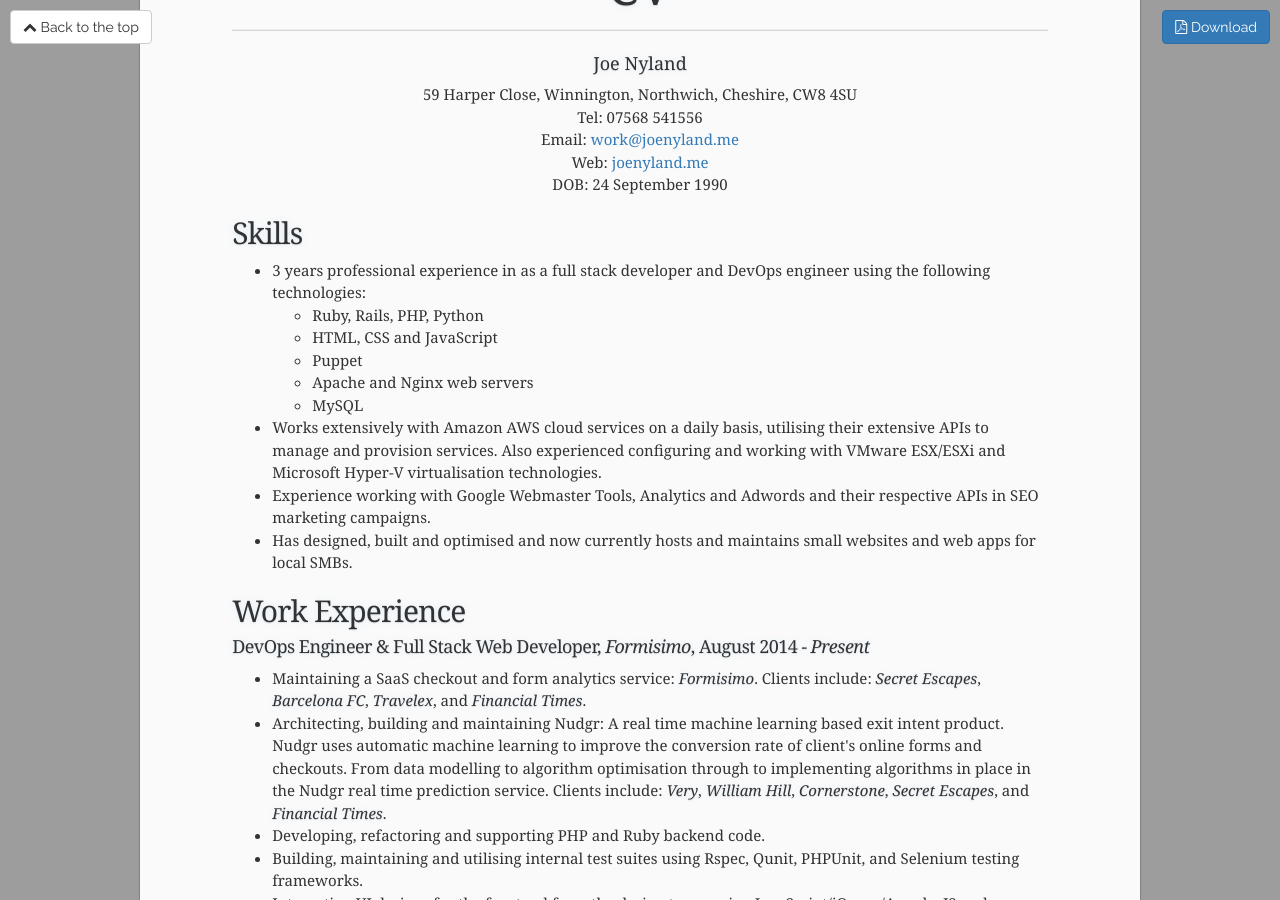
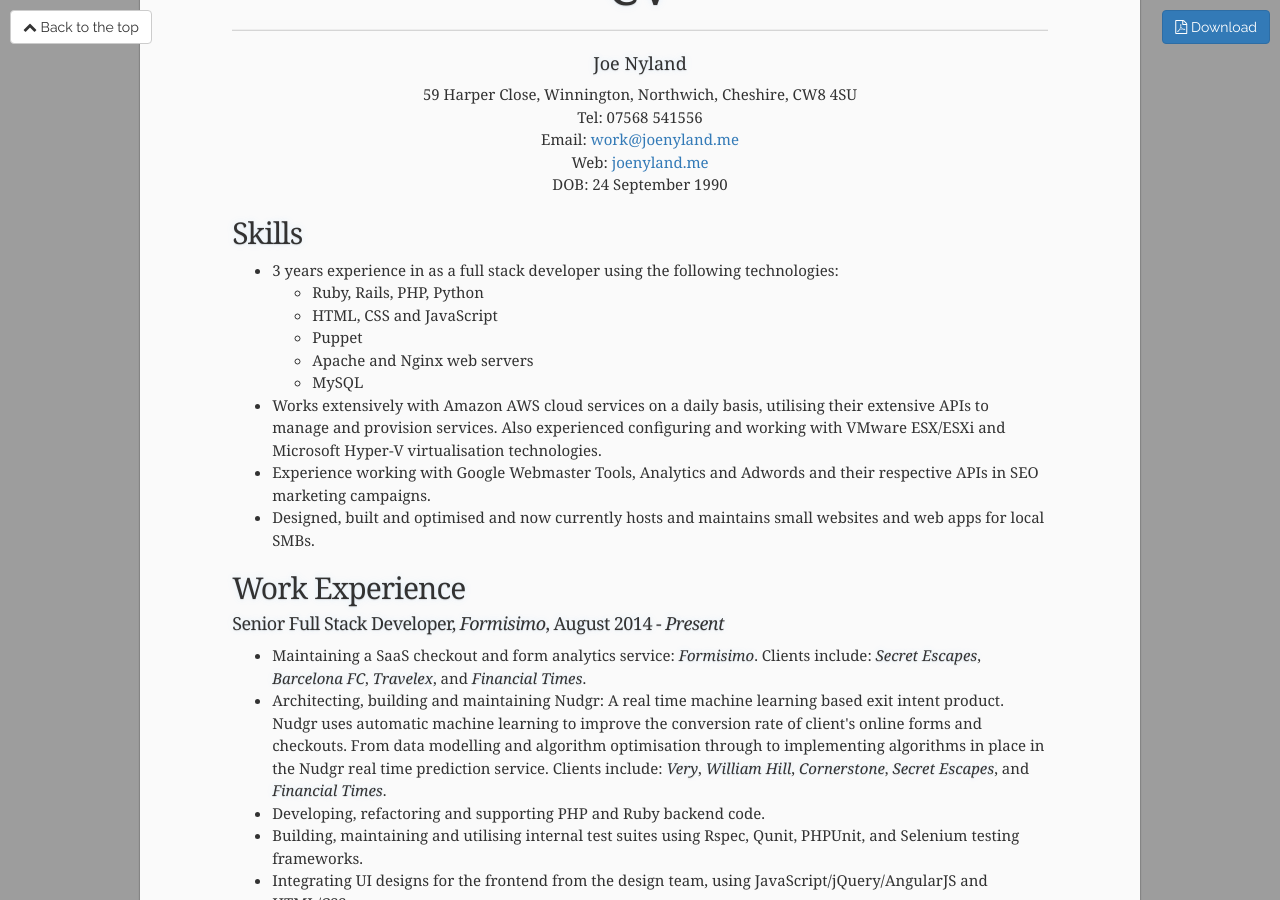
Before and after one commit to JoeNyland/joenyland.github.io, a Jekyll site: the page cv/index.html, which Jekyll copies as it is, in a window 1280 px wide and 900 px high, scrolled down 197 px. Built offline with Jekyll 4.4.1, drawn with Linux system fonts in a browser that asks for light colours; nearby versions of some CDN libraries.

Commit message:
Update CV

```diff
--- a/cv/index.html
+++ b/cv/index.html
@@ -34,7 +34,7 @@
             <section id="skills-and-experience">
                 <h2>Skills</h2>
                 <ul>
-                    <li>3 years professional experience in as a full stack developer and DevOps engineer using the following technologies:
+                    <li>3 years experience in as a full stack developer using the following technologies:
                         <ul>
                             <li>Ruby, Rails, PHP, Python</li>
                             <li>HTML, CSS and JavaScript</li>
@@ -48,7 +48,7 @@
                         Microsoft Hyper-V virtualisation technologies.</li>
                     <li>Experience working with Google Webmaster Tools, Analytics and Adwords and their respective APIs in
                         SEO marketing campaigns.</li>
-                    <li>Has designed, built and optimised and now currently hosts and maintains small websites and web apps
+                    <li>Designed, built and optimised and now currently hosts and maintains small websites and web apps
                         for local SMBs.</li>
                 </ul>
             </section>
@@ -57,7 +57,7 @@
                 <h2>Work Experience</h2>
 
                 <div class="job">
-                    <h4>DevOps Engineer &amp; Full Stack Web Developer,
+                    <h4>Senior Full Stack Developer,
                         <a class="subtle" href="http://www.formisimo.com/" target="_blank">Formisimo</a>, August 2014
                         - <em>Present</em></h4>
                     <ul>
@@ -70,8 +70,8 @@
                         <li>Architecting, building and maintaining Nudgr: A real time machine learning based exit intent
                             product. Nudgr uses automatic machine
                             learning to improve the conversion rate of client's online forms and checkouts. From data modelling
-                            to algorithm optimisation through to implementing algorithms in place in the Nudgr real time
-                            prediction service. Clients include:
+                            and algorithm optimisation through to implementing algorithms in place in the Nudgr real
+                            time prediction service. Clients include:
                             <a class="subtle" href="http://www.very.co.uk/" target="_blank">Very</a>,
                             <a class="subtle" href="http://www.williamhill.com/" target="_blank">William Hill</a>,
                             <a class="subtle" href="http://www.cornerstone.com/" target="_blank">Cornerstone</a>,
```
